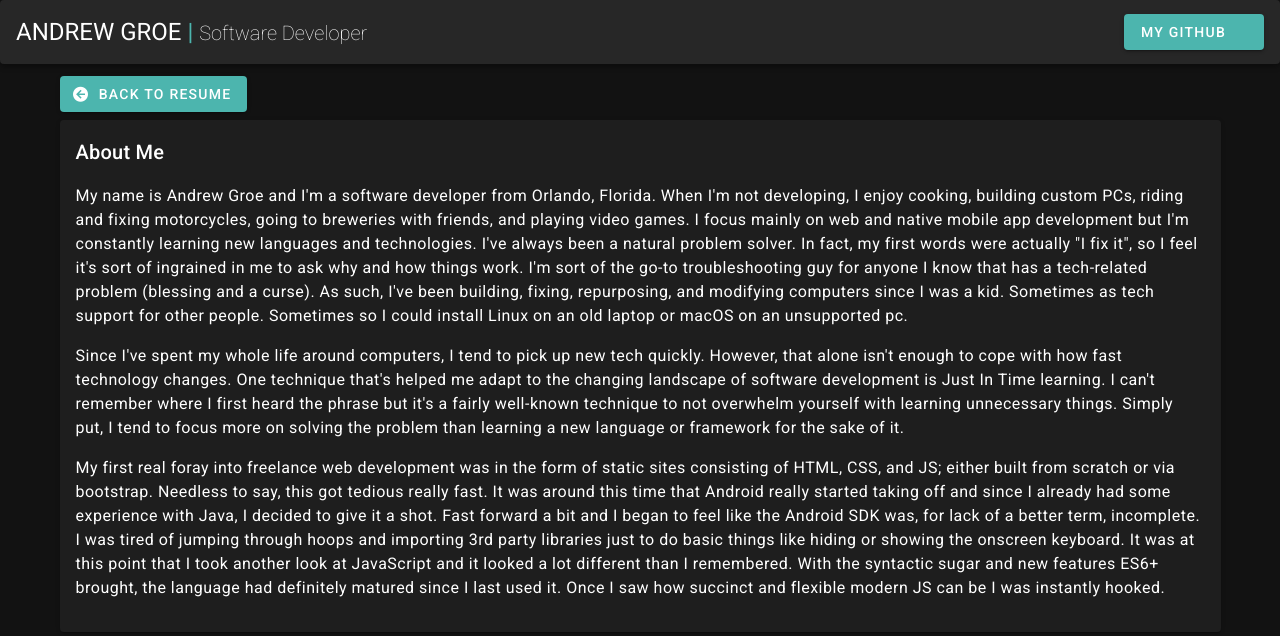
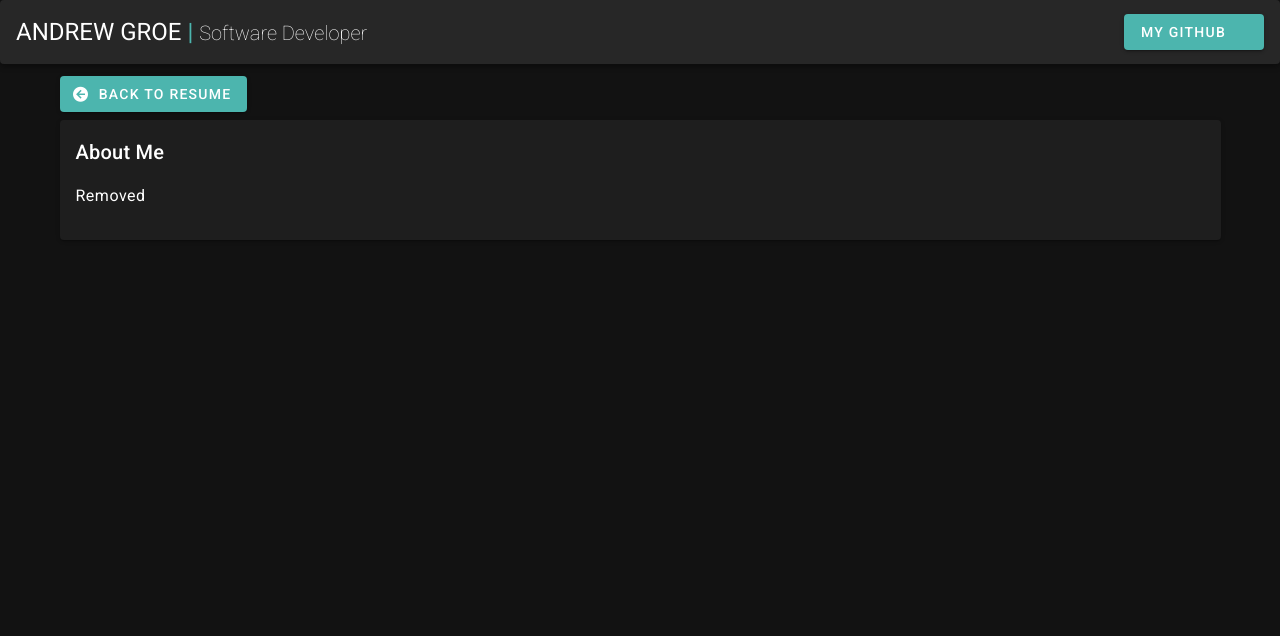
Before and after one commit to AndrewGroe/resume-site, a Vue app: page /about in a window 1280 px wide. Shown: the top 636 px of the page. Built offline with nearby package versions, Linux system fonts and the light colour scheme.

Commit message:
Update About.vue

```diff
--- a/src/views/About.vue
+++ b/src/views/About.vue
@@ -11,32 +11,8 @@
       <div class="about">
         <v-card-title>About Me</v-card-title>
         <v-card-text class="body-1">
-          <p>My name is Andrew Groe and I'm a software developer from Orlando, Florida.
-            When I'm not developing, I enjoy cooking, building custom PCs, riding and fixing motorcycles, going to breweries with friends, and playing video games.
-            I focus mainly on web and native mobile app development but I'm constantly learning new languages and technologies.
-            I've always been a natural problem solver.
-            In fact, my first words were actually "I fix it", so I feel it's sort of ingrained in me to ask why and how things work.
-            I'm sort of the go-to troubleshooting guy for anyone I know that has a tech-related problem (blessing and a curse).
-            As such, I've been building, fixing, repurposing, and modifying computers since I was a kid.
-            Sometimes as tech support for other people.
-            Sometimes so I could install Linux on an old laptop or macOS on an unsupported pc.</p>
-
           <p>
-            Since I've spent my whole life around computers, I tend to pick up new tech quickly.
-            However, that alone isn't enough to cope with how fast technology changes.
-            One technique that's helped me adapt to the changing landscape of software development is Just In Time learning.
-            I can't remember where I first heard the phrase but it's a fairly well-known technique to not overwhelm yourself with learning unnecessary things.
-            Simply put, I tend to focus more on solving the problem than learning a new language or framework for the sake of it.
-          </p>
-
-          <p>My first real foray into freelance web development was in the form of static sites consisting of HTML, CSS, and JS; either built from scratch or via bootstrap.
-            Needless to say, this got tedious really fast.
-            It was around this time that Android really started taking off and since I already had some experience with Java, I decided to give it a shot.
-            Fast forward a bit and I began to feel like the Android SDK was, for lack of a better term, incomplete.
-            I was tired of jumping through hoops and importing 3rd party libraries just to do basic things like hiding or showing the onscreen keyboard.
-            It was at this point that I took another look at JavaScript and it looked a lot different than I remembered.
-            With the syntactic sugar and new features ES6+ brought, the language had definitely matured since I last used it.
-            Once I saw how succinct and flexible modern JS can be I was instantly hooked.
+          Removed
           </p>
         </v-card-text>
       </div>
```
